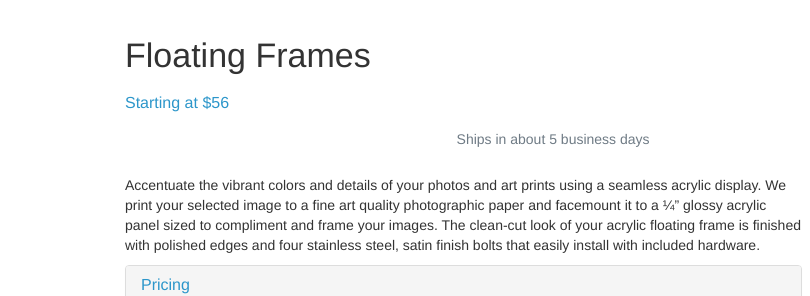
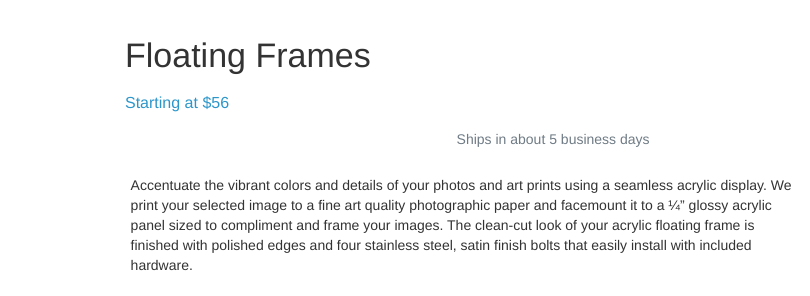
Before and after one commit to loudmouse/floating-frames, a plain HTML site: page index.html in a window 1280 px wide. Shown: the part 53-349 px from the top of the page, 0-810 px from the left. Drawn offline with nearby package versions, Linux system fonts and the light colour scheme; grey boxes are pictures that could not be loaded; a script that the page names is missing.

Commit message:
added padding to description p element

```diff
--- a/styles.css
+++ b/styles.css
@@ -15,6 +15,10 @@ h1 {
 h2, .panel-title {
   font-size: 16px;
   color: #2C96CA;
+}
+
+.description p {
+  padding: 0em 0.4em 1em .4em;
 }
 
 .ship-speed {
```
